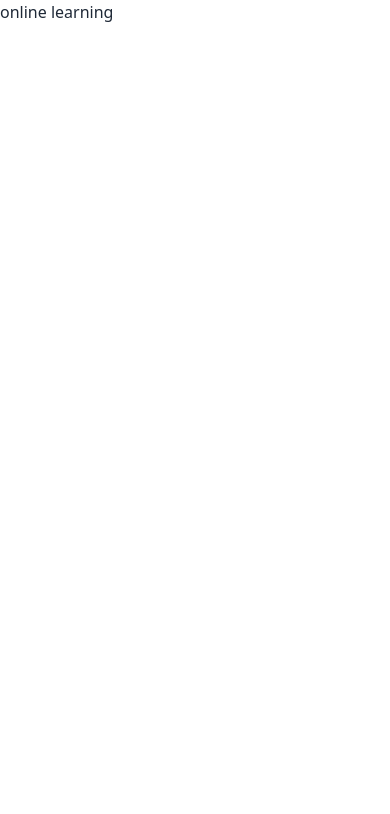
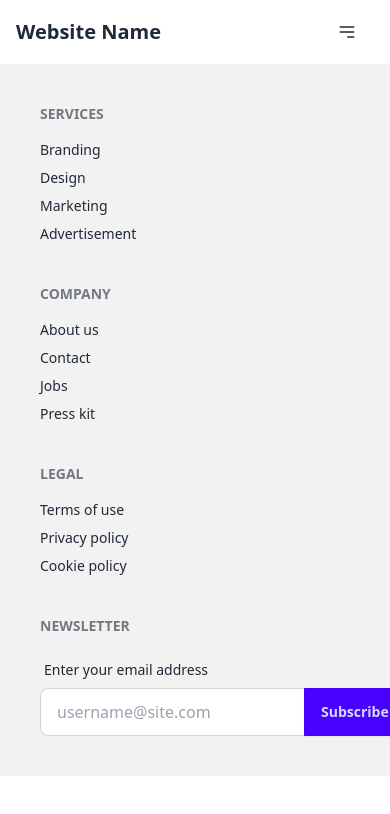
Before and after one commit to JHSiam/Learn-Today, a React (Vite) app: page / in a window 390 px wide. Shown: the top 814 px of the page. Built offline with nearby package versions, Linux system fonts and the light colour scheme.

Commit message:
basic nav and footer added

```diff
--- a/package.json
+++ b/package.json
@@ -14,8 +14,11 @@
     "match-sorter": "^8.0.0",
     "react": "^18.3.1",
     "react-dom": "^18.3.1",
+    "react-icons": "^5.4.0",
     "react-router-dom": "^7.1.2",
-    "sort-by": "^1.2.0"
+    "react-toastify": "^11.0.3",
+    "sort-by": "^1.2.0",
+    "sweetalert2": "^11.15.10"
   },
   "devDependencies": {
     "@eslint/js": "^9.17.0",
--- a/src/App.jsx
+++ b/src/App.jsx
@@ -2,15 +2,16 @@ import { useState } from 'react'
 import reactLogo from './assets/react.svg'
 import viteLogo from '/vite.svg'
 import './App.css'
+import Navbar from './components/Navbar'
+import Footer from './components/Footer'
 
 function App() {
   const [count, setCount] = useState(0)
 
   return (
     <>
-      <div>online learning
-
-      </div>
+      <Navbar></Navbar>
+      <Footer></Footer>
     </>
   )
 }
--- /dev/null
+++ b/src/components/Footer.jsx
@@ -0,0 +1,43 @@
+import React from 'react'
+
+export default function Footer() {
+  return (
+    <footer className="footer bg-base-200 text-base-content p-10">
+  <nav>
+    <h6 className="footer-title">Services</h6>
+    <a className="link link-hover">Branding</a>
+    <a className="link link-hover">Design</a>
+    <a className="link link-hover">Marketing</a>
+    <a className="link link-hover">Advertisement</a>
+  </nav>
+  <nav>
+    <h6 className="footer-title">Company</h6>
+    <a className="link link-hover">About us</a>
+    <a className="link link-hover">Contact</a>
+    <a className="link link-hover">Jobs</a>
+    <a className="link link-hover">Press kit</a>
+  </nav>
+  <nav>
+    <h6 className="footer-title">Legal</h6>
+    <a className="link link-hover">Terms of use</a>
+    <a className="link link-hover">Privacy policy</a>
+    <a className="link link-hover">Cookie policy</a>
+  </nav>
+  <form>
+    <h6 className="footer-title">Newsletter</h6>
+    <fieldset className="form-control w-80">
+      <label className="label">
+        <span className="label-text">Enter your email address</span>
+      </label>
+      <div className="join">
+        <input
+          type="text"
+          placeholder="username@site.com"
+          className="input input-bordered join-item" />
+        <button className="btn btn-primary join-item">Subscribe</button>
+      </div>
+    </fieldset>
+  </form>
+</footer>
+  )
+}
--- /dev/null
+++ b/src/components/Navbar.jsx
@@ -0,0 +1,130 @@
+import React, { useState } from "react";
+import { FaUserCircle } from "react-icons/fa";
+
+const Navbar = ({ isLoggedIn=true, userName, profilePicture }) => {
+
+  const [isDropdownOpen, setIsDropdownOpen] = useState(false);
+
+  return (
+    <div className="navbar bg-base-100 shadow-lg px-4">
+      {/* Logo and Website Name */}
+      <div className="flex-1">
+        <a className="text-xl font-bold">
+          Website Name
+        </a>
+      </div>
+
+      {/* Navigation Links */}
+      <div className="hidden lg:flex flex-none">
+        <ul className="menu menu-horizontal px-1 space-x-4">
+          <li>
+            <a href="#home">Home</a>
+          </li>
+          <li>
+            <a href="#classes">All Classes</a>
+          </li>
+          <li>
+            <a href="#teach">Teach on Website</a>
+          </li>
+          {isLoggedIn ? (
+            <li className="relative">
+              <button
+                className="btn btn-ghost btn-circle avatar"
+                onClick={() => setIsDropdownOpen(!isDropdownOpen)}
+              >
+                <div className="w-10 rounded-full">
+                  <img src={profilePicture} alt="Profile" />
+                </div>
+              </button>
+
+              {/* Dropdown Menu */}
+              {isDropdownOpen && (
+                <div className="absolute right-0 mt-10 bg-white rounded-lg shadow-lg p-2 w-48">
+                  <div className="py-2 px-4 font-semibold text-gray-700">
+                    {userName}
+                  </div>
+                  <ul>
+                    <li>
+                      <a
+                        href="#dashboard"
+                        className="block px-4 py-2 hover:bg-gray-100"
+                      >
+                        Dashboard
+                      </a>
+                    </li>
+                    <li>
+                      <button
+                        className="block w-full text-left px-4 py-2 hover:bg-gray-100"
+                        onClick={() => alert("Logout")}
+                      >
+                        Logout
+                      </button>
+                    </li>
+                  </ul>
+                </div>
+              )}
+            </li>
+          ) : (
+            <li>
+              <a href="#signin" className="btn btn-primary">
+                Sign In
+              </a>
+            </li>
+          )}
+        </ul>
+      </div>
+
+      {/* Mobile Menu */}
+      <div className="dropdown dropdown-end lg:hidden">
+        <label tabIndex={0} className="btn btn-ghost">
+          <svg
+            xmlns="http://www.w3.org/2000/svg"
+            className="h-5 w-5"
+            fill="none"
+            viewBox="0 0 24 24"
+            stroke="currentColor"
+          >
+            <path
+              strokeLinecap="round"
+              strokeLinejoin="round"
+              strokeWidth="2"
+              d="M4 6h16M4 12h16m-7 6h7"
+            />
+          </svg>
+        </label>
+        <ul
+          tabIndex={0}
+          className="menu menu-compact dropdown-content mt-3 p-2 shadow bg-base-100 rounded-box w-52"
+        >
+          <li>
+            <a href="#home">Home</a>
+          </li>
+          <li>
+            <a href="#classes">All Classes</a>
+          </li>
+          <li>
+            <a href="#teach">Teach on Website</a>
+          </li>
+          {isLoggedIn ? (
+            <>
+              <li>
+                <a href="#dashboard">Dashboard</a>
+              </li>
+              <li>
+                <button onClick={() => alert("Logout")}>Logout</button>
+              </li>
+            </>
+          ) : (
+            <li>
+              <a href="#signin" className="btn btn-primary">
+                Sign In
+              </a>
+            </li>
+          )}
+        </ul>
+      </div>
+    </div>
+  );
+};
+
+export default Navbar;
```
Also changed, not shown: 1 other file (tests, documents, lock files or other folders).
